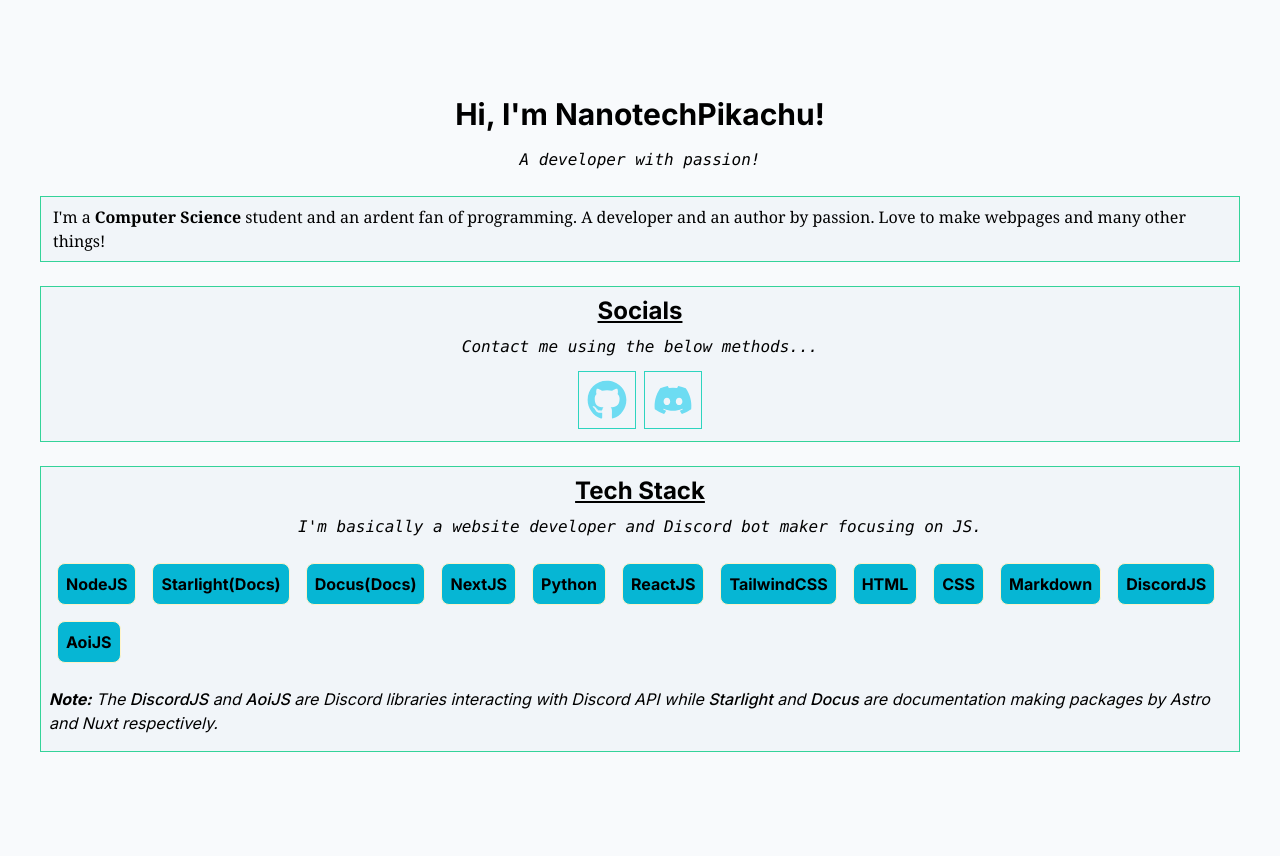
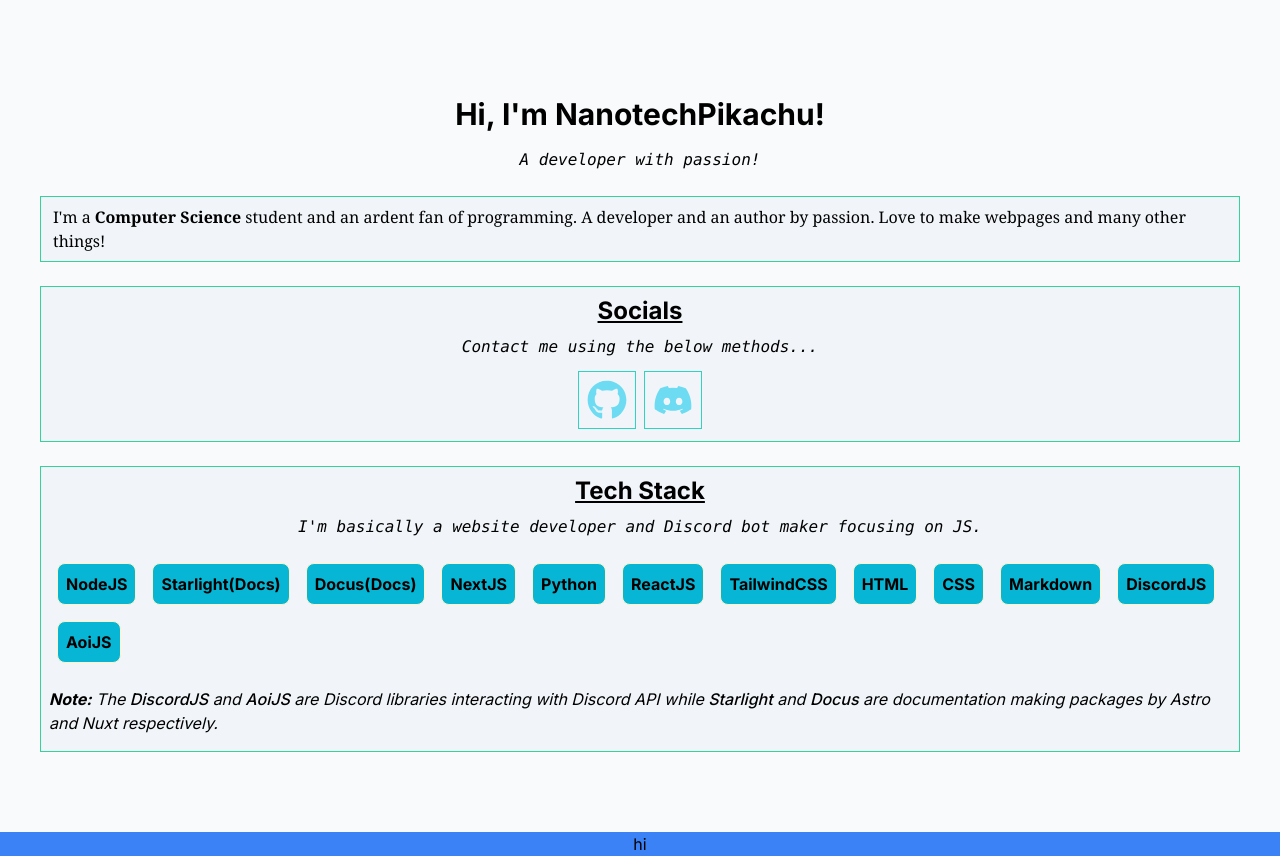
Before and after one commit to NanotechPikachu/Portfolio, a Next.js app: page / in a window 1280 px wide. Before the commit the page ends 832 px from the top, so only its background shows below. Built offline with nearby package versions, Linux system fonts and the light colour scheme.

Commit message:
Update page.js

```diff
--- a/src/app/page.js
+++ b/src/app/page.js
@@ -5,11 +5,16 @@
 export default function Home() {
   return (
     <>
+    <div className="w-full h-full">
     <div className="ml-8 mr-8 mt-24 mb-20">
     <BasicInfo />
     <Socials />
     <TechStack />
     </div>
+    <div className="bg-blue-500 bottom-0 text-center">
+    <p>hi</p>
+    </div>
+    </div>
     </>
   )
 }
```
